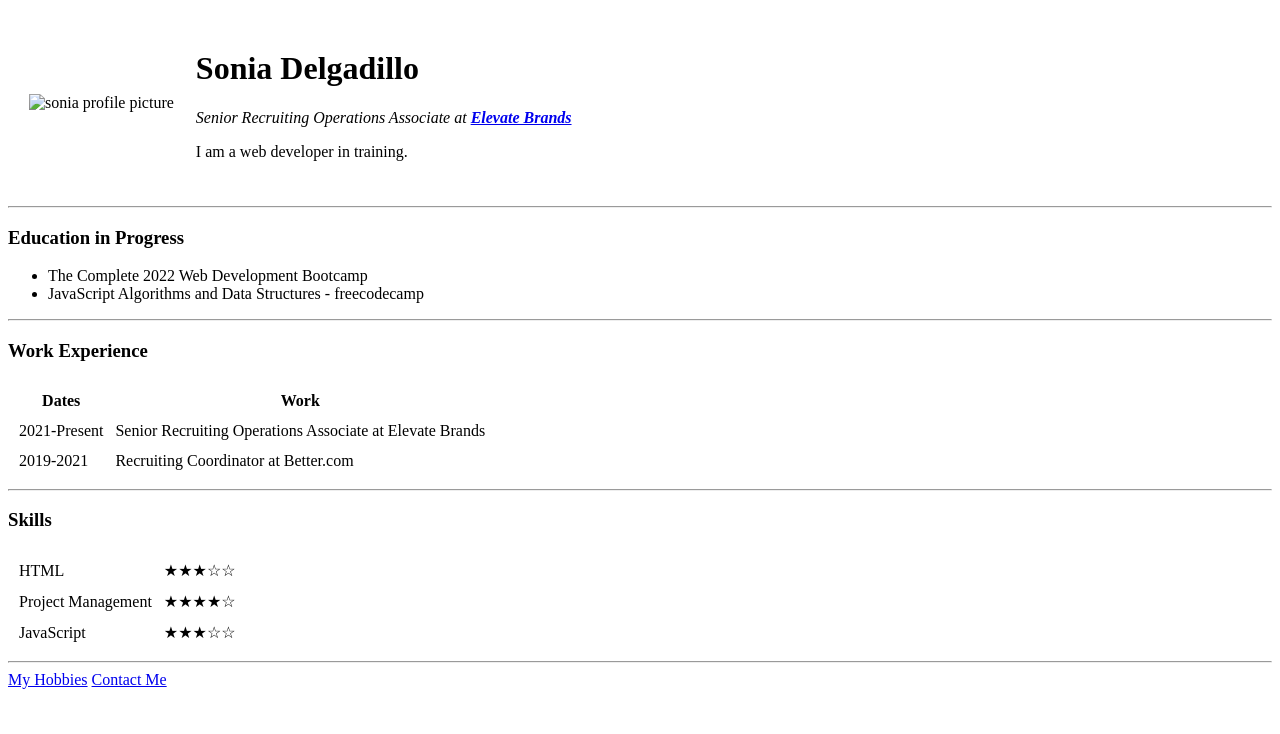
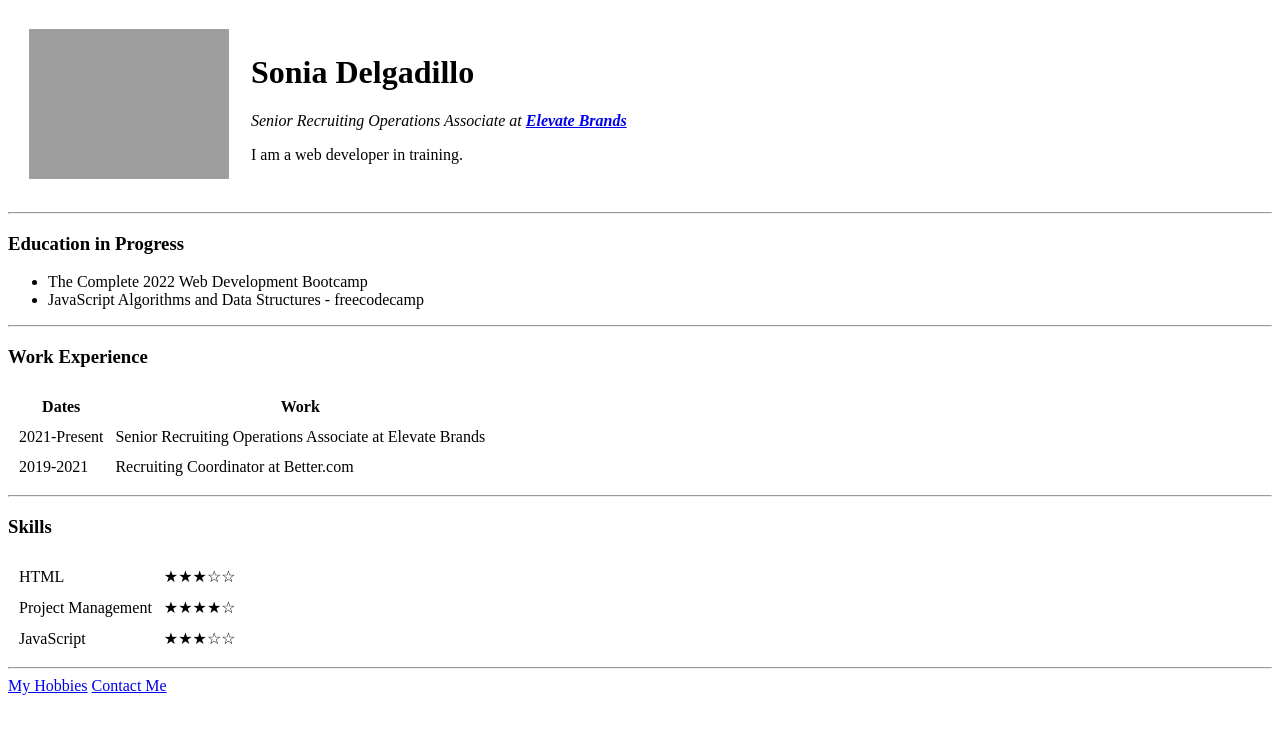
Before and after one commit to SoniaDelgadillo/cv, a plain HTML site: page index.html in a window 1280 px wide. Drawn offline with Linux system fonts and the light colour scheme; the site is published under a folder, as on GitHub Pages, so addresses that start at the root find nothing.

Commit message:
Update index.html

```diff
--- a/index.html
+++ b/index.html
@@ -9,7 +9,7 @@
 <body>
   <table cellspacing="20">
     <tr>
-      <td><img src="/Sonia.png" alt="sonia profile picture" width="200"></td>
+      <td><img src="Sonia.png" alt="sonia profile picture" width="200"></td>
       <td>
         <h1>Sonia Delgadillo</h1>
         <p><em>Senior Recruiting Operations Associate at <strong><a href="https://www.elevatebrands.com/">Elevate Brands</a></strong></em></p>
```
